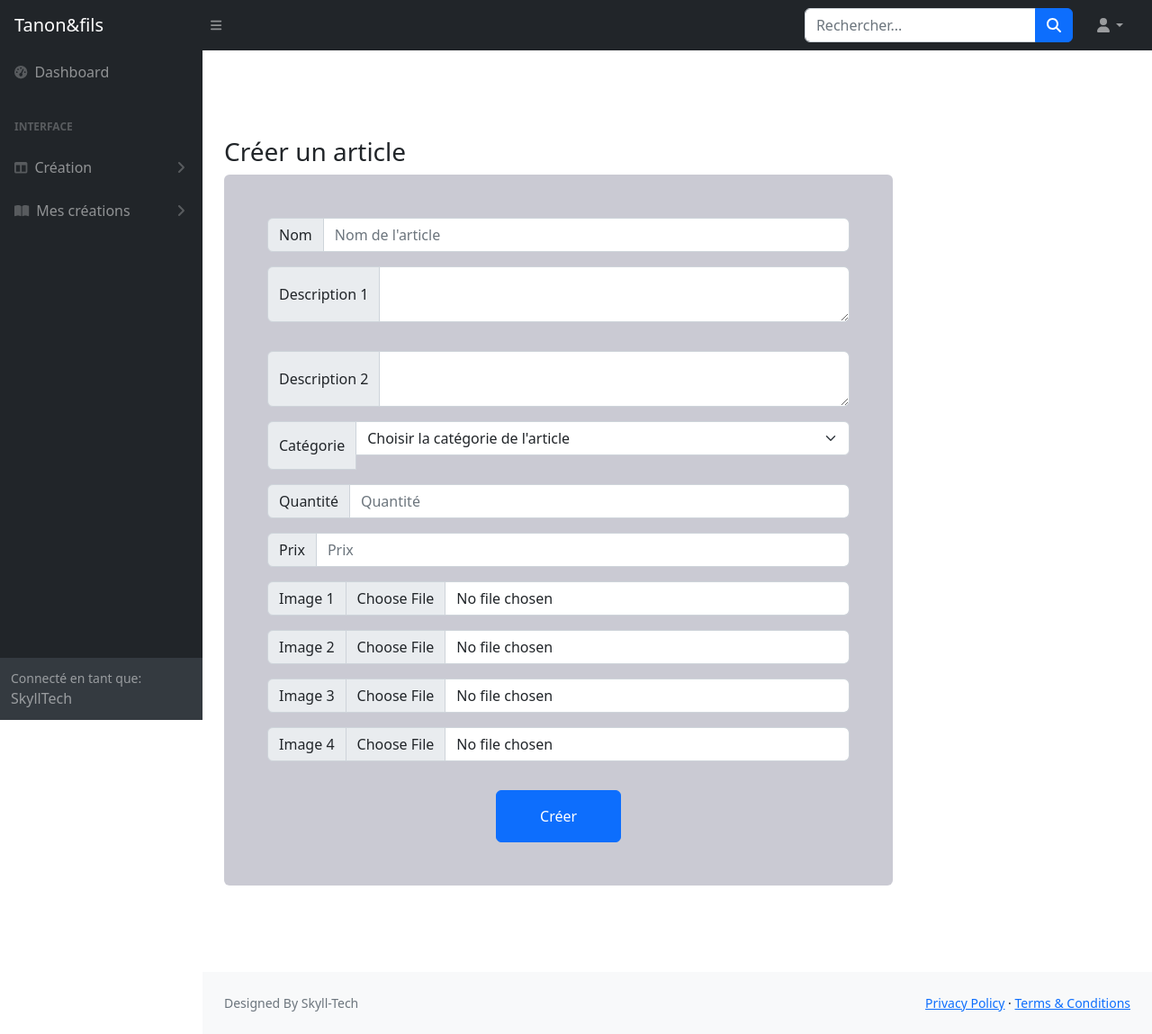
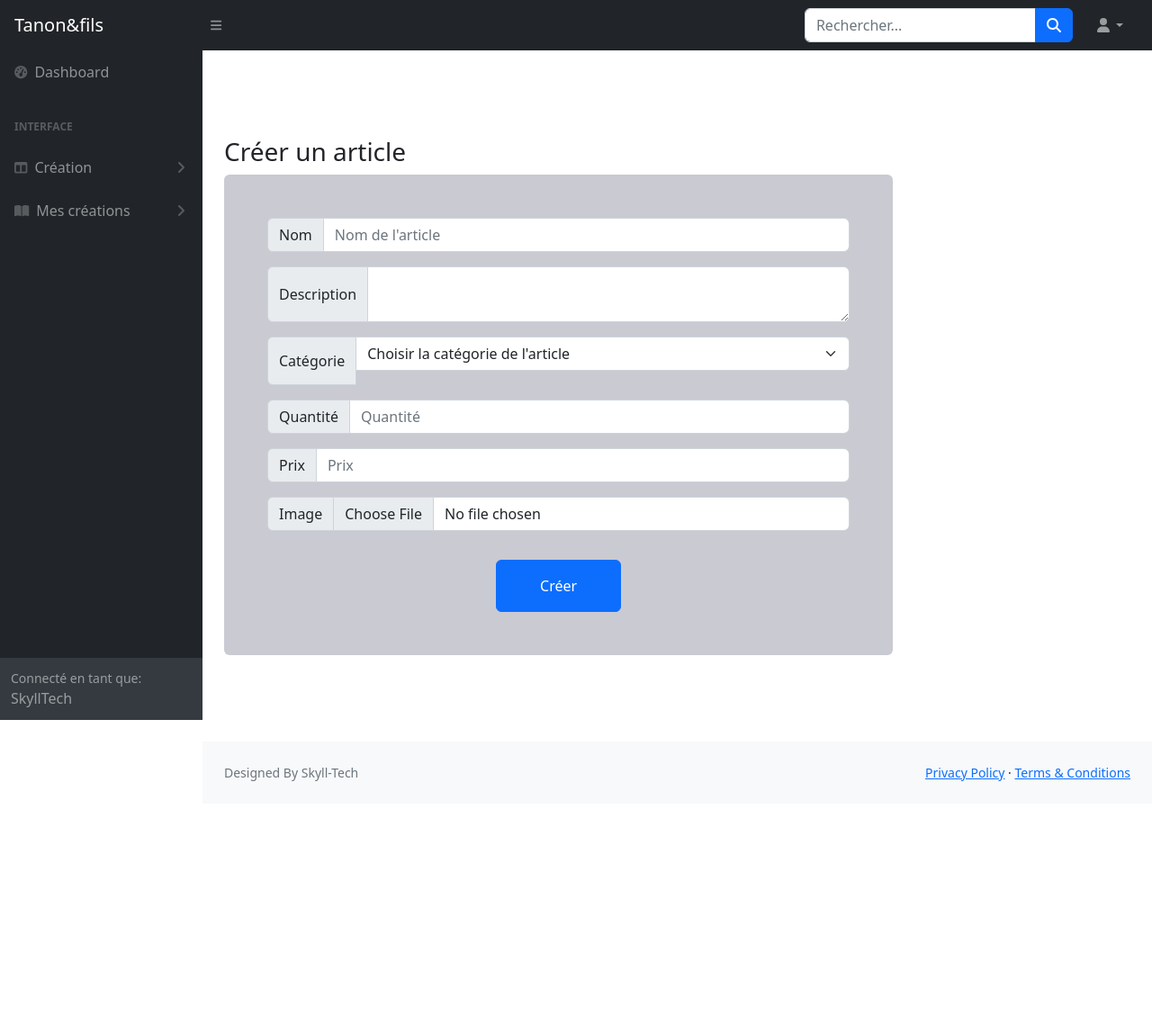
Before and after one commit to Skyll-Tech/Tanon_et_fils, a Django app: page /creer_article/ in a window 1280 px wide. Shown: the whole page at 90% size. After the commit the page ends 868 px from the top, so only its background shows below. Run offline with Django 5.2, Linux system fonts and the light colour scheme; data comes from the database, SQL or seed files in the repository; both versions use the stored data as it was after the commit; some libraries are stand-ins or nearby versions.

Commit message:
probleme resolu mais impossible d'ajouter de nouveaux champs

```diff
--- a/Dashboard/templates/dashboard/articles/creer_article.html
+++ b/Dashboard/templates/dashboard/articles/creer_article.html
@@ -25,15 +25,12 @@
             <div class="col-lg-12 w-100">
               <div class="contact-form rounded p-5" style="background-color: rgb(202, 202, 211)">
                 <div id="success"></div>
-                <form method="POST" action="{% url 'creer_article' %}" enctype="multipart/form-data">
+                  <form method="POST" action="{% url 'creer_article' %}" enctype="multipart/form-data">
                   {% csrf_token %}
                   <div class="input-group mb-3">
                     <span class="input-group-text" id="basic-addon1">Nom</span> <input type="text" class="form-control" name="Nom_article" placeholder="Nom de l'article" required aria-label="Nom_article" aria-describedby="basic-addon1" />
                   </div> <div class="input-group mb-3">
-                    <span class="input-group-text" id="basic-addon1">Description 1</span> <textarea class="form-control" name="Description1_atc" aria-describedby="basic-addon1"></textarea>
-                  </div> <div class="input-group mb-3">
-                  </div> <div class="input-group mb-3">
-                    <span class="input-group-text" id="basic-addon1">Description 2</span> <textarea class="form-control" name="Description2_atc" aria-describedby="basic-addon1"></textarea>
+                    <span class="input-group-text" id="basic-addon1">Description</span> <textarea class="form-control" name="Description_atc" aria-describedby="basic-addon1"></textarea>
                   </div> <div class="input-group mb-3">
                     <span class="input-group-text" id="basic-addon1">Catégorie</span> <select class="form-select mb-3" aria-label="Default select example" name="Categorie_atc">
                       <option selected>Choisir la catégorie de l'article</option> {% for categorie in categories %}
@@ -45,16 +42,7 @@
                   </div> <div class="input-group mb-3">
                     <span class="input-group-text" id="basic-addon1">Prix</span> <input type="number" class="form-control" name="Prix_atc" placeholder="Prix" aria-label="Prix_atc" aria-describedby="basic-addon1" />
                   </div> <div class="input-group mb-3">
-                    <span class="input-group-text" id="basic-addon1">Image 1</span> <input type="file" class="form-control" name="Image1_atc" aria-label="Image1_atc" aria-describedby="basic-addon1" />
-                  </div> <div class="text-center">
-                  </div> <div class="input-group mb-3">
-                    <span class="input-group-text" id="basic-addon1">Image 2</span> <input type="file" class="form-control" name="Image2_atc" aria-label="Image2_atc" aria-describedby="basic-addon1" />
-                  </div> <div class="text-center">
-                  </div> <div class="input-group mb-3">
-                    <span class="input-group-text" id="basic-addon1">Image 3</span> <input type="file" class="form-control" name="Image3_atc" aria-label="Image3_atc" aria-describedby="basic-addon1" />
-                  </div> <div class="text-center">
-                  </div> <div class="input-group mb-3">
-                    <span class="input-group-text" id="basic-addon1">Image 4</span> <input type="file" class="form-control" name="Image4_atc" aria-label="Image4_atc" aria-describedby="basic-addon1" />
+                    <span class="input-group-text" id="basic-addon1">Image</span> <input type="file" class="form-control" name="Image_atc" aria-label="Image_atc" aria-describedby="basic-addon1" />
                   </div> <div class="text-center">
                     <button class="btn btn-primary py-3 px-5 mt-3" type="submit">Créer</button>
                   </div>
```
Also changed, not shown: db.sqlite3.
